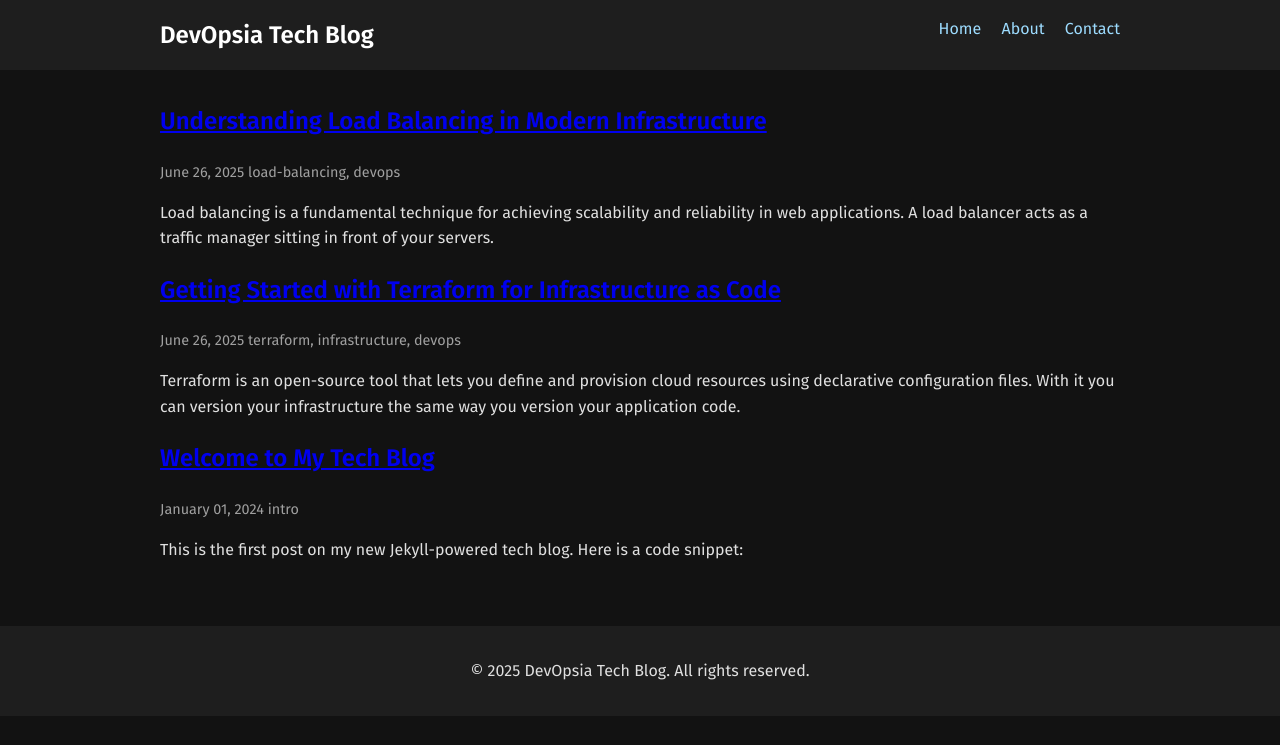
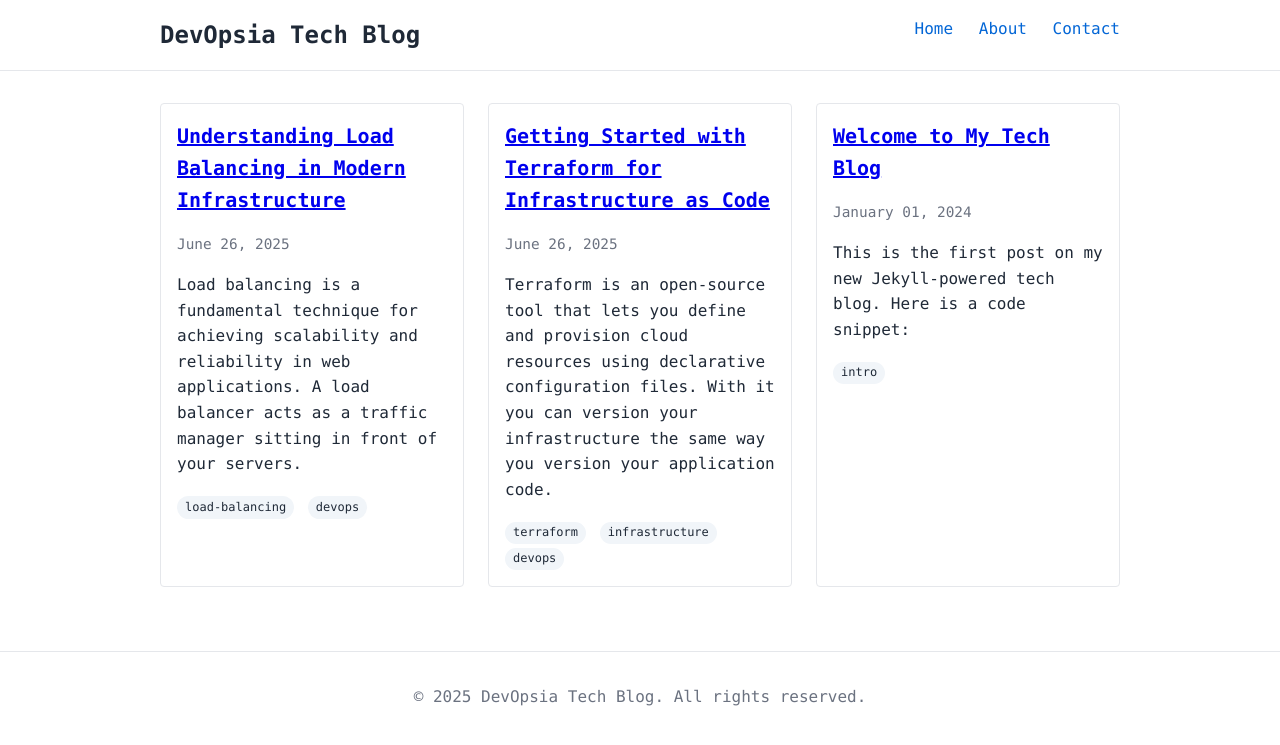
Before and after one commit to devopsiaco/devopsia.dev, a Jekyll site: the page built from index.html, in a window 1280 px wide. Shown: the top 745 px of the page. Built offline with Jekyll 4.4.1, drawn with Linux system fonts in a browser that asks for light colours; the list of posts is cut into pages by our own code.

Commit message:
Implement light theme, grid layout, tags

```diff
--- a/_config.yml
+++ b/_config.yml
@@ -13,7 +13,7 @@ highlight:
 markdown: kramdown
 
 # Pagination
-paginate: 5
+paginate: 6
 paginate_path: "/page:num/"
 
 # Plugins
--- a/_layouts/default.html
+++ b/_layouts/default.html
@@ -4,9 +4,7 @@
   <meta charset="UTF-8">
   <meta name="viewport" content="width=device-width, initial-scale=1">
   <title>{{ page.title }} - {{ site.title }}</title>
-  <link rel="preconnect" href="https://fonts.googleapis.com">
-  <link rel="preconnect" href="https://fonts.gstatic.com" crossorigin>
-  <link href="https://fonts.googleapis.com/css2?family=Fira+Sans:wght@400;600&display=swap" rel="stylesheet">
+  <!-- Monospace font stack is defined in CSS -->
   <link rel="stylesheet" href="{{ '/assets/css/style.css' | relative_url }}">
   {%- feed_meta -%}
   {%- seo -%}
--- a/assets/css/style.css
+++ b/assets/css/style.css
@@ -1,15 +1,15 @@
 body {
-  font-family: "Fira Sans", Arial, sans-serif;
+  font-family: ui-monospace, SFMono-Regular, Menlo, Monaco, Consolas, "Liberation Mono", "Courier New", monospace;
   margin: 0;
   padding: 0;
-  color: #e0e0e0;
-  background: #121212;
+  color: #1f2937;
+  background: #ffffff;
   line-height: 1.6;
 }
 
 .site-header {
-  background: #1e1e1e;
-  color: #fff;
+  background: #ffffff;
+  border-bottom: 1px solid #e5e7eb;
 }
 
 .nav-container {
@@ -23,14 +23,18 @@ body {
 .logo {
   font-size: 1.5rem;
   font-weight: bold;
-  color: #fff;
+  color: #1f2937;
   text-decoration: none;
 }
 
 .site-nav a {
-  color: #9ddcff;
+  color: #0366d6;
   margin-left: 1rem;
   text-decoration: none;
+}
+
+.site-nav a:hover {
+  text-decoration: underline;
 }
 
 .container {
@@ -39,9 +43,47 @@ body {
   padding: 0 1rem;
 }
 
+.posts-grid {
+  display: grid;
+  grid-template-columns: repeat(auto-fit, minmax(300px, 1fr));
+  gap: 1.5rem;
+}
+
+.post-card {
+  border: 1px solid #e5e7eb;
+  padding: 1rem;
+  background: #ffffff;
+  border-radius: 4px;
+}
+
+.post-card h2 {
+  margin-top: 0;
+  font-size: 1.25rem;
+  font-weight: 700;
+}
+
+.post-card .excerpt {
+  margin-top: 0.5rem;
+}
+
 .post-meta {
   font-size: 0.9rem;
-  color: #a0a0a0;
+  color: #6b7280;
+  margin-bottom: 0.5rem;
+}
+
+.tags {
+  margin-top: 0.5rem;
+}
+
+.tag {
+  display: inline-block;
+  background: #f1f5f9;
+  border-radius: 9999px;
+  padding: 0.1rem 0.5rem;
+  margin-right: 0.25rem;
+  font-size: 0.75rem;
+  color: #1f2937;
 }
 
 .pagination {
@@ -51,9 +93,10 @@ body {
 }
 
 .site-footer {
-  background: #1e1e1e;
-  color: #e0e0e0;
+  background: #ffffff;
+  color: #6b7280;
   text-align: center;
+  border-top: 1px solid #e5e7eb;
   padding: 1rem;
   margin-top: 2rem;
 }
--- a/index.html
+++ b/index.html
@@ -3,26 +3,33 @@ layout: default
 title: Home
 ---
 
-<div class="posts">
+<div class="posts-grid">
   {% for post in paginator.posts %}
-  <article class="post">
+  <article class="post-card">
+    {% if post.thumbnail %}
+    <a href="{{ post.url }}"><img class="thumb" src="{{ post.thumbnail }}" alt="{{ post.title }} thumbnail"></a>
+    {% endif %}
     <h2><a href="{{ post.url }}">{{ post.title }}</a></h2>
     <div class="post-meta">
       <span class="date">{{ post.date | date: "%B %d, %Y" }}</span>
-      {% if post.tags %}
-      <span class="tags">{{ post.tags | join: ", " }}</span>
-      {% endif %}
     </div>
     <div class="excerpt">
       {{ post.excerpt }}
     </div>
+    {% if post.tags %}
+    <div class="tags">
+      {% for tag in post.tags %}
+      <span class="tag">{{ tag }}</span>
+      {% endfor %}
+    </div>
+    {% endif %}
   </article>
   {% endfor %}
 </div>
 
 <div class="pagination">
   {% if paginator.previous_page %}
-  <a href="{{ paginator.previous_page_path }}" class="prev">Prev</a>
+  <a href="{{ paginator.previous_page_path }}" class="prev">Previous</a>
   {% endif %}
   {% if paginator.next_page %}
   <a href="{{ paginator.next_page_path }}" class="next">Next</a>
```
Also changed, not shown: _layouts/post.html (+7 -3 lines).
